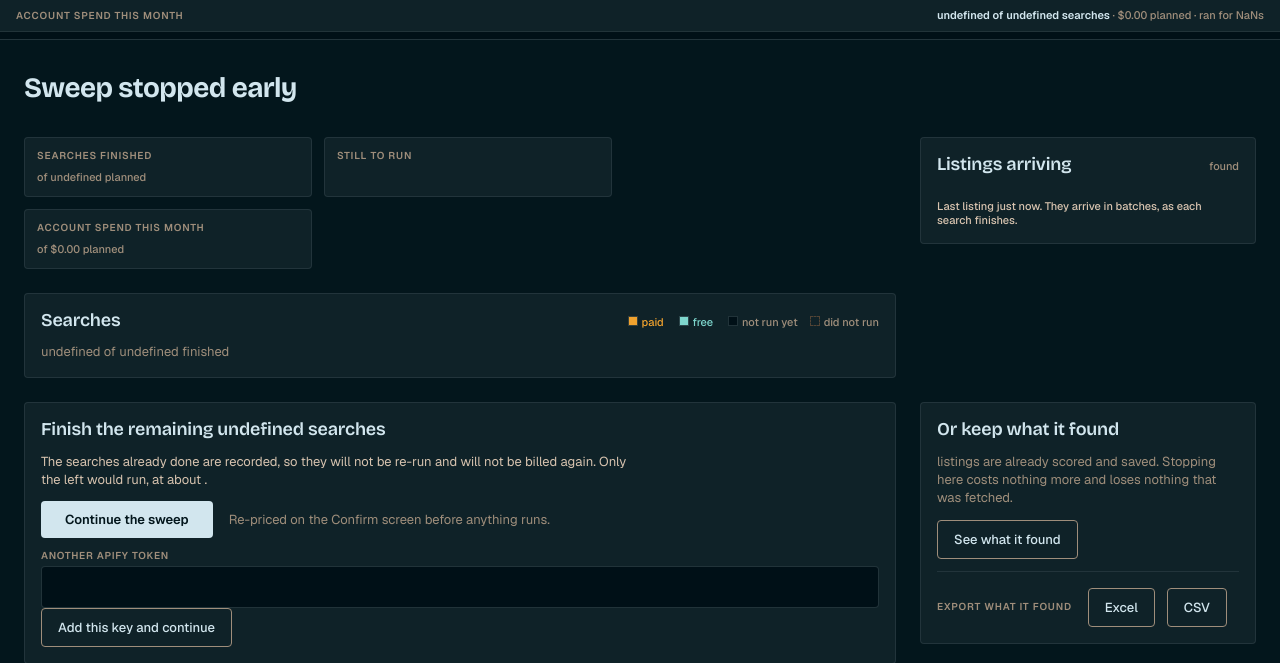
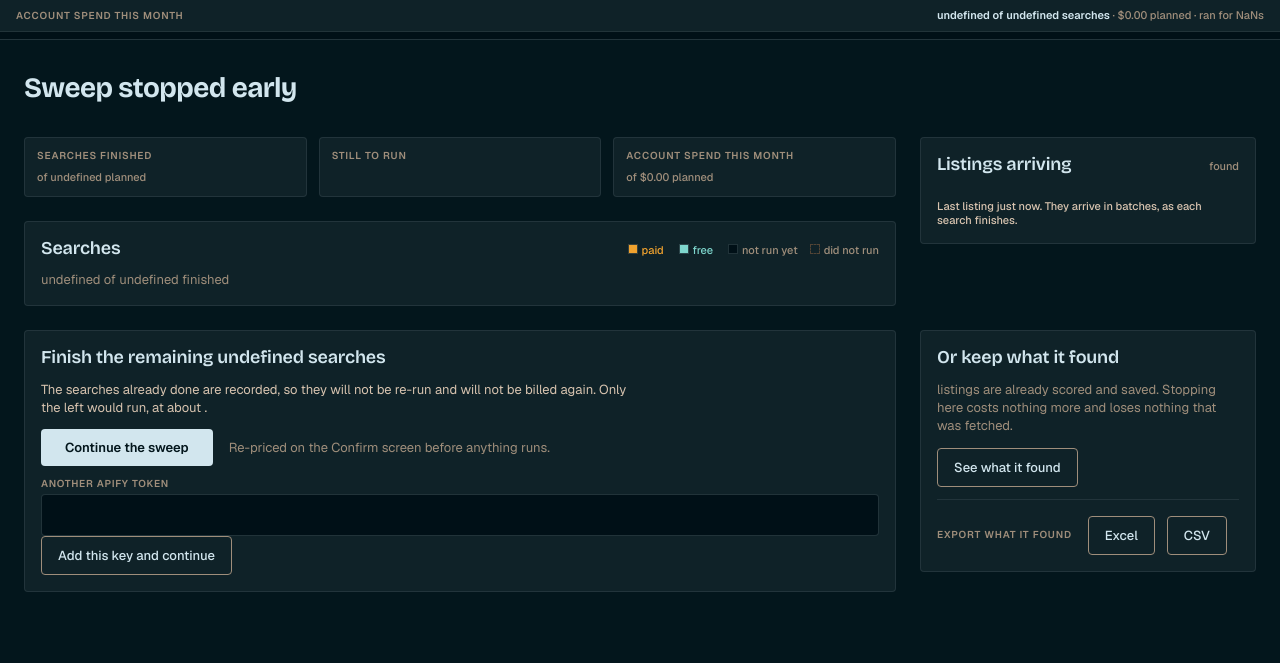
Before and after one commit to kartikver-674/job-scraper, a Flask app: template sweep/templates/running.html in a window 1280 px wide. Shown: the part 56-719 px from the top of the page. Run offline with Flask 3, Linux system fonts and the light colour scheme; the template is opened without the code that fills it, so the values that code supplies are empty.

Commit message:
style(sweep): let the three figures span the panel they sit above
On the running screen the tiles stopped well short of the Searches panel
below them, leaving a ragged right edge down the middle of the screen.

Two rules did it together: each track was capped at 18rem, and
justify-content: start packed the leftovers to the left rather than
letting the tiles take the space. auto-fit already collapses the tracks
nothing occupies, so raising the cap to 1fr is enough for the three that
remain to absorb the width.

The 12rem minimum is untouched, so the row still drops to two tiles and
then one as the window narrows. .tiles is used on that screen alone.

```diff
--- a/sweep/static/sweep.css
+++ b/sweep/static/sweep.css
@@ -221,9 +221,15 @@ main {
 .split > * { min-width: 0; }
 
 .grid2 { display: grid; gap: var(--s4); }
+/* The row of figures above the search grid, and only there (running.html).
+   It used to cap each tile at 18rem and pack them left, so three tiles ended
+   short of the panel they sit above and the column read as ragged. auto-fit
+   collapses the tracks nothing occupies and a 1fr max lets the survivors take
+   the width back, so three tiles span the row and still drop to two, then
+   one, as it narrows. */
 .tiles {
-  display: grid; gap: var(--s4); justify-content: start;
-  grid-template-columns: repeat(auto-fit, minmax(12rem, 18rem));
+  display: grid; gap: var(--s4);
+  grid-template-columns: repeat(auto-fit, minmax(12rem, 1fr));
 }
 
 /* ---- Panels ------------------------------------------------------------- */
```
